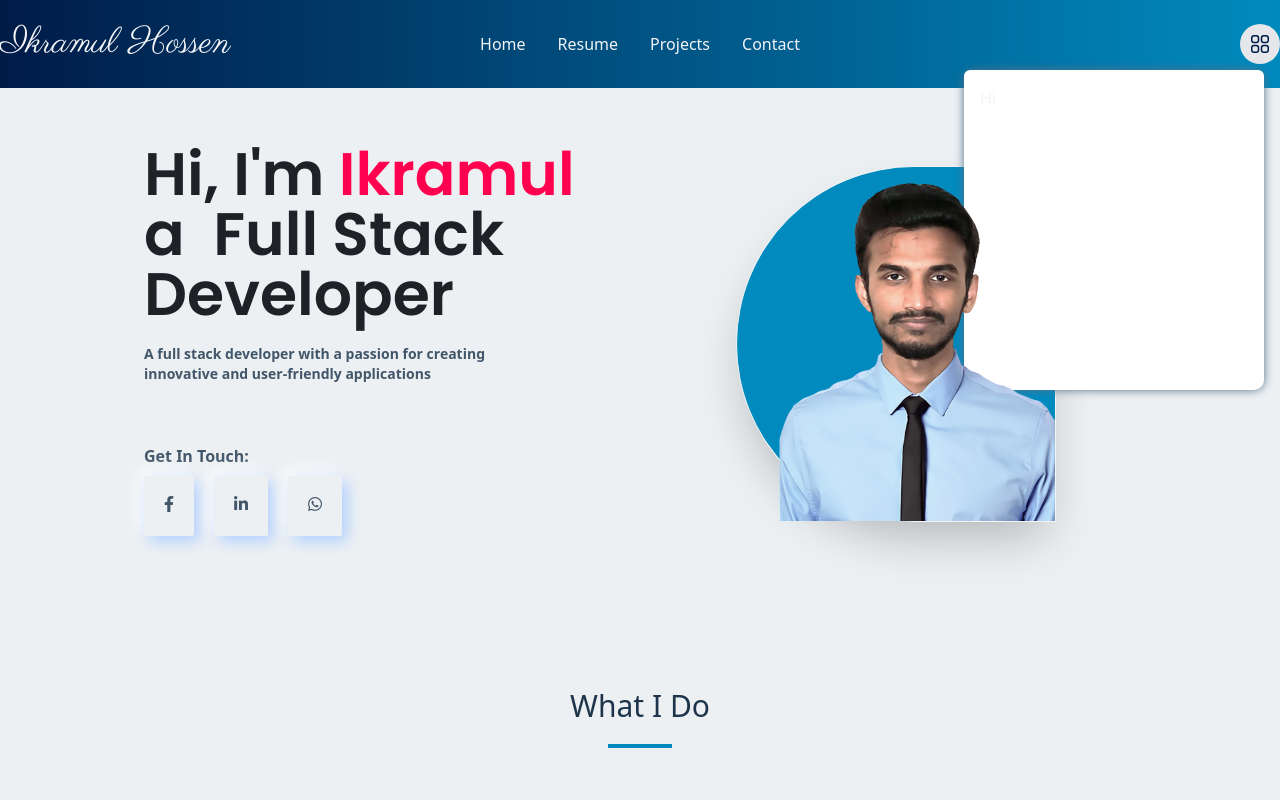
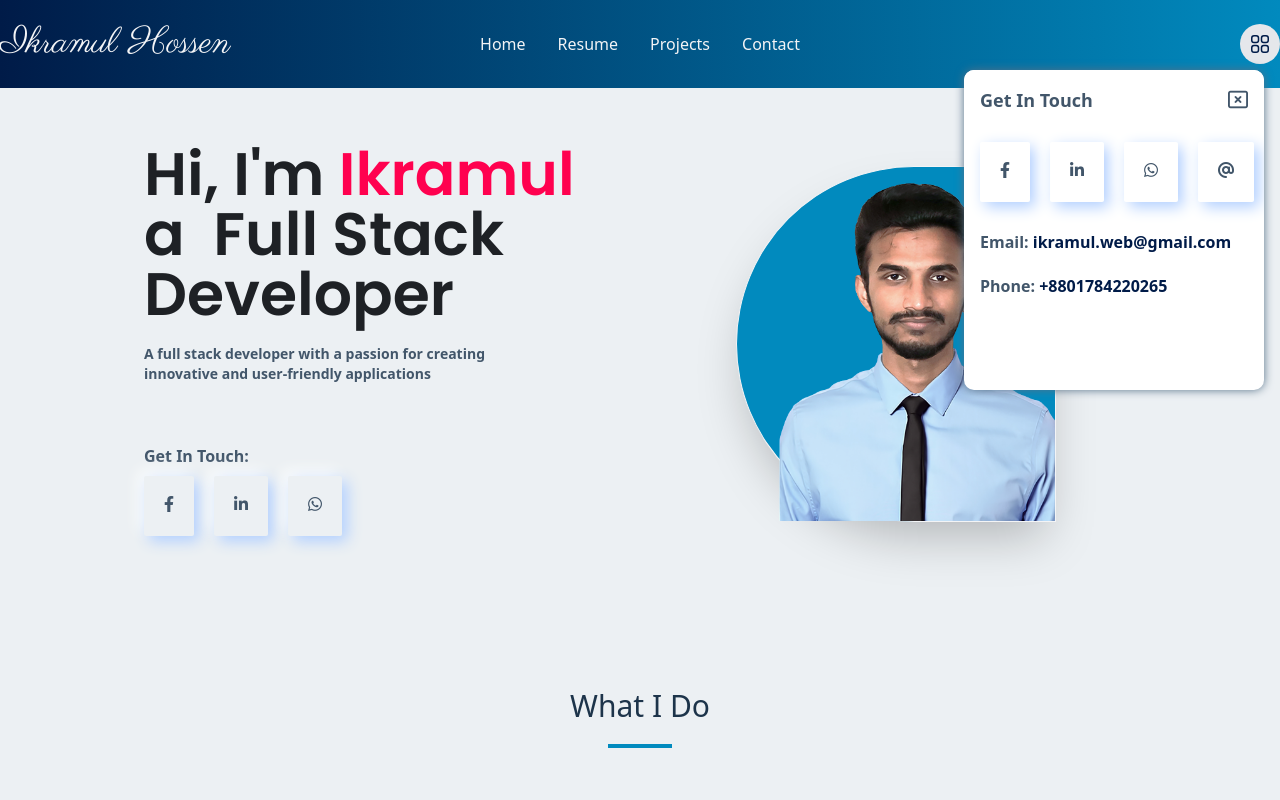
Before and after one commit to ikram3031/Portfolio, a React (Vite) app: page / in a window 1280 px wide. Both pictures are taken after a click on the button 1066 px from the left and 44 px from the top of the page. Shown: the top 800 px of the page. Built offline with nearby package versions, Linux system fonts and the light colour scheme.

Commit message:
Sidebar Fixed

```diff
--- /dev/null
+++ b/src/components/Sidebar.jsx
@@ -0,0 +1,49 @@
+import React from 'react'
+
+const Sidebar = ({ setSidebar = () => {} }) => {
+
+    // const { setSidebar } = props;
+
+    return (
+        <div className="sidebar absolute overflow-hidden z-99">
+            <div className="bg-white p-4 rounded-md flex flex-col align-center justify-center gap-5">
+                <div className="flex text-para text-xl justify-between">
+                    <span className='text-pop text-lg font-bold'>Get In Touch</span>
+                    <button onClick={() => setSidebar(false)}>
+                        <i  className="fa-regular fa-rectangle-xmark"></i>
+
+                    </button>
+                </div>
+
+                <div className='flex gap-5 my-2 align-center text-para'>
+                    <a className='py-4 px-5 social rounded-sm ' href="https://www.facebook.com/ikram3031 " target="_blank">
+                        <i className="h-6 fa-brands fa-facebook-f"></i>
+                    </a>
+                    <a target="_blank" className='py-4 px-5 social rounded-sm' href="https://www.linkedin.com/in/ikramul-hossen-545a43206/">
+                        <i className="h-6 fa-brands fa-linkedin-in"></i>
+                    </a>
+                    <a target="_blank" className='py-4 px-5 social rounded-sm' href="https://api.whatsapp.com/send?phone=+8801784220265&text=Hi%20there!%20I%20have%20a%20question%20:)">
+
+                        <i className="h-6 fa-brands fa-whatsapp"></i>
+                    </a>
+
+                    <a target="_blank" className='py-4 px-5 social rounded-sm' href="mailto: ikramul.web@gmail.com">
+
+                        <i class="h-6 fa-solid fa-at"></i>
+                    </a>
+                </div>
+
+                <div className='text-para font-semibold text-os'>
+                    Email:
+                    <a className='text-blu' href="mailto: ikramul.web@gmail.com"> ikramul.web@gmail.com</a>
+                </div>
+                <div className='text-para font-semibold text-os'>
+                    Phone:
+                    <a className='text-blu' href="tel: +8801784220265"> +8801784220265</a>
+                </div>
+            </div>
+        </div>
+    )
+}
+
+export default Sidebar
--- a/src/index.css
+++ b/src/index.css
@@ -117,3 +117,8 @@
     border-radius: 10px;
     box-shadow: 0px 0px 10px 0px #567189;
 }
+
+/* Min height */
+.hight {
+    min-height: 90vh;
+  }
--- a/src/sections/Navbar.jsx
+++ b/src/sections/Navbar.jsx
@@ -1,5 +1,6 @@
 import React, { useState, useEffect } from 'react';
 import { Link } from 'react-router-dom';
+import Sidebar from '../components/Sidebar';
 
 const Navbar = () => {
   const [isSticky, setSticky] = useState(false);
@@ -9,6 +10,7 @@ const Navbar = () => {
     setSidebar(!sidebar);
     console.log(sidebar)
   };
+
 
   // Sticky Function
   useEffect(() => {
@@ -56,12 +58,9 @@ const Navbar = () => {
 
         {/* Sidebar */}
         {sidebar && (
-          <div className="sidebar">
-            <div className="bg-white p-4 rounded-md">
-              <p>Hi</p>
-            </div>
-          </div>
-        )}
+          <Sidebar setSidebar={setSidebar} />
+          )
+        }
 
       </div>
     </div >
--- a/tailwind.config.cjs
+++ b/tailwind.config.cjs
@@ -48,6 +48,9 @@ module.exports = {
         'os': ['Oswald', 'sans-serif'],
         'hand': ['Parisienne', 'cursive'],
         'alata': ['Alata', 'sans-serif'],
+      },
+      zIndex: {
+        '99': '99',
       }
     },
   },
```
Also changed, not shown: 1 other file (tests, documents, lock files or other folders).
